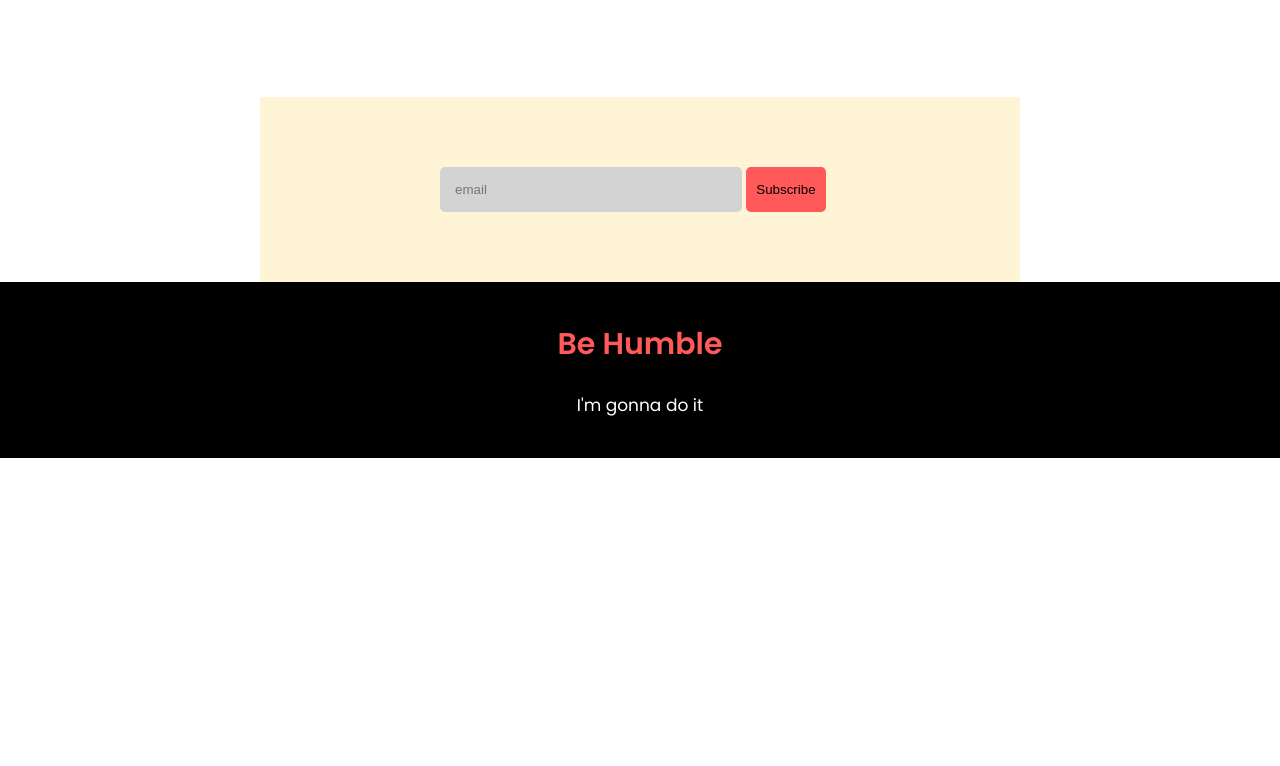
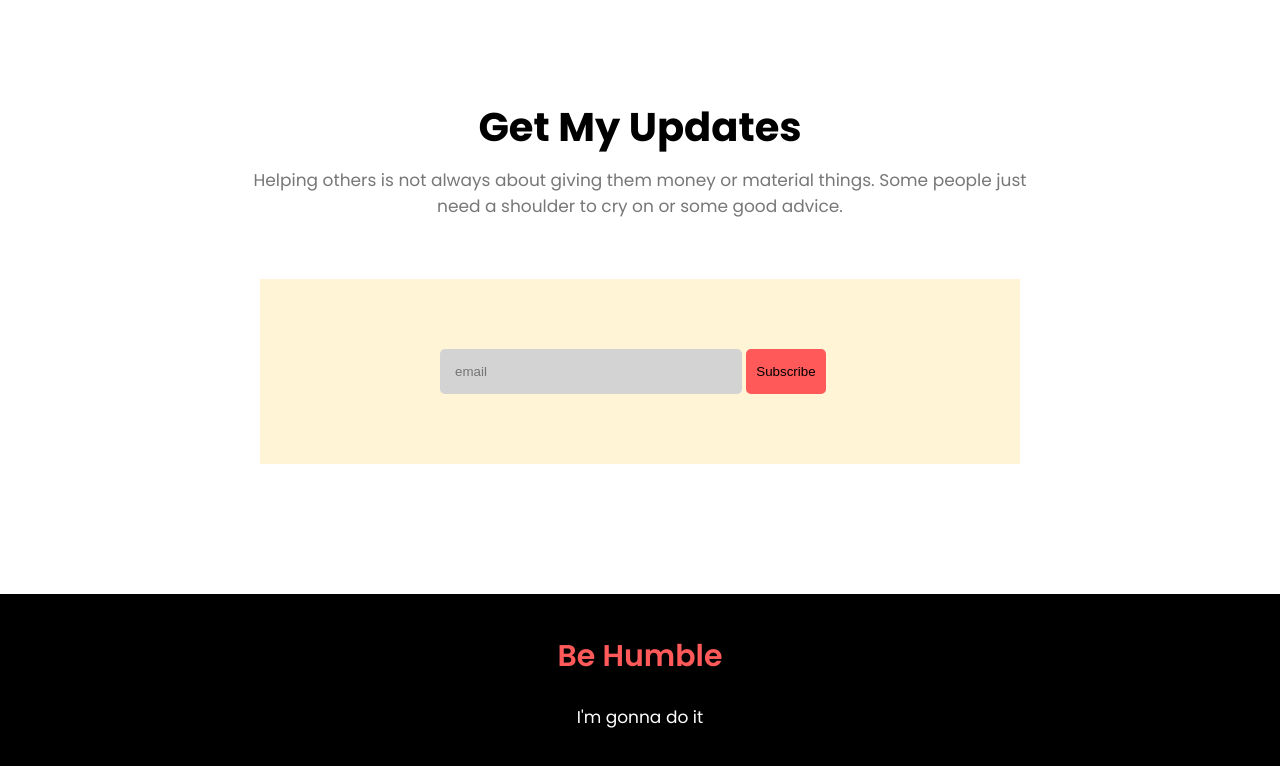
Before and after one commit to Jakirh6772/Assignment-i, a plain HTML site: page index.html in a window 1280 px wide. Shown: the part 3053-3819 px from the top of the page. Before the commit the page ends 3511 px from the top, so only its background shows below. Drawn offline with Linux system fonts and the light colour scheme.

Commit message:
assignment done

```diff
--- a/index.html
+++ b/index.html
@@ -122,6 +122,11 @@
 
     <!-- updates area start here -->
     <section class="updates-area">
+        <div class="section-title">
+            <h2>Get My Updates</h2>
+            <p>Helping others is not always about giving them money or material things. Some people just<br>
+                need a shoulder to cry on or some good advice.</p>
+        </div>
         <div class="updates-form">
             <form action="#">
                 <input type="email" placeholder="email">
--- a/style.css
+++ b/style.css
@@ -221,7 +221,9 @@ body{
 }
 
 /* updates area  */
-
+.updates-area{
+    padding-bottom: 130px;
+}
 .updates-form{
     width: 760px;
     margin: auto;
```
